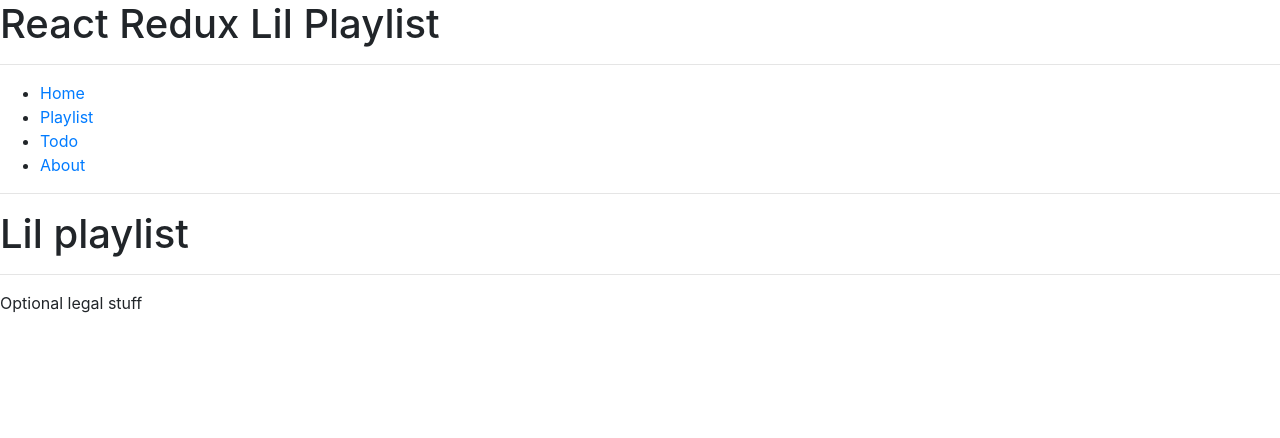
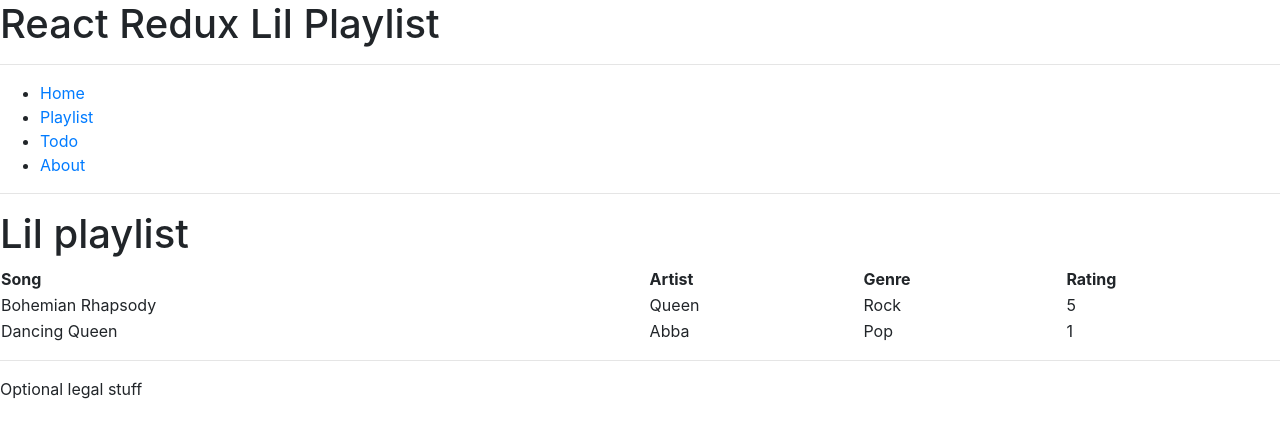
Before and after one commit to Michiel-A-van-Vliet/Michiel_van_Vliet---React-Lil-playlist, a React (Create React App) app: page /playlist in a window 1280 px wide. Shown: the top 438 px of the page. Built offline with nearby package versions, Linux system fonts and the light colour scheme.

Commit message:
Worked on Playlist. Songlist is working. Todos: - AddSong - extra credit

```diff
--- a/src/app/store.js
+++ b/src/app/store.js
@@ -1,12 +1,12 @@
 import { configureStore } from "@reduxjs/toolkit";
 import counterReducer from "../features/about/counterSlice";
 import todoReducer from "../features/todo/todoSlice";
-// import playlistReducer from "../features/playlist/playlistSlice"
+import playlistReducer from "../features/playlist/playlistSlice";
 
 export const store = configureStore({
   reducer: {
     counter: counterReducer,
     todos: todoReducer,
-    // playlist: playlistReducer,
+    playlist: playlistReducer,
   },
 });
--- a/src/features/playlist/Playlist.js
+++ b/src/features/playlist/Playlist.js
@@ -1,11 +1,26 @@
 import React from "react";
+import { useSelector } from "react-redux";
+// import AddSong from "./AddSong";
+import Songlist from "./Songlist";
 
 const Playlist = () => {
+  const allsongs = useSelector((state) => state.playlist);
+
   return (
     <main>
       <h1>Lil playlist</h1>
       {/* <AddSong /> */}
-      {/* <SongList /> */}
+      <table style={{ width: "100%" }}>
+        <thead>
+          <tr className="song-header">
+            <th className="song-row__item">Song</th>
+            <th className="song-row__item">Artist</th>
+            <th className="song-row__item">Genre</th>
+            <th className="song-row__item">Rating</th>
+          </tr>
+        </thead>
+        <Songlist songs={allsongs} />
+      </table>
     </main>
   );
 };
--- /dev/null
+++ b/src/features/playlist/Songlist.js
@@ -0,0 +1,16 @@
+function Songlist(props) {
+  return (
+    <tbody>
+      {props.songs.map((song) => (
+        <tr key={song.id}>
+          <td className="song-row__item">{song.title}</td>
+          <td className="song-row__item">{song.artist}</td>
+          <td className="song-row__item">{song.genre}</td>
+          <td className="song-row__item">{song.rating}</td>
+        </tr>
+      ))}
+    </tbody>
+  );
+}
+
+export default Songlist;
--- a/src/features/playlist/playlistSlice.js
+++ b/src/features/playlist/playlistSlice.js
@@ -0,0 +1,39 @@
+import { createSlice } from "@reduxjs/toolkit";
+
+const initialState = [
+  {
+    id: 0,
+    title: "Bohemian Rhapsody",
+    artist: "Queen",
+    genre: "Rock",
+    rating: 5,
+  },
+  {
+    id: 1,
+    title: "Dancing Queen",
+    artist: "Abba",
+    genre: "Pop",
+    rating: 1,
+  },
+];
+
+export const playlistSlice = createSlice({
+  name: "playlist",
+  initialState,
+  reducers: {
+    addSong: (state) => {
+      console.log("addSong");
+      console.log(state);
+    },
+    removeSong: (state) => {
+      console.log("RemoveSong");
+      console.log(state);
+    },
+  },
+});
+
+export const songsList = (state) => state.playlist.songs;
+
+export const { addSong, removeSong } = playlistSlice.actions;
+
+export default playlistSlice.reducer;
```
Also changed, not shown: src/features/playlist/AddSong.js (added).
